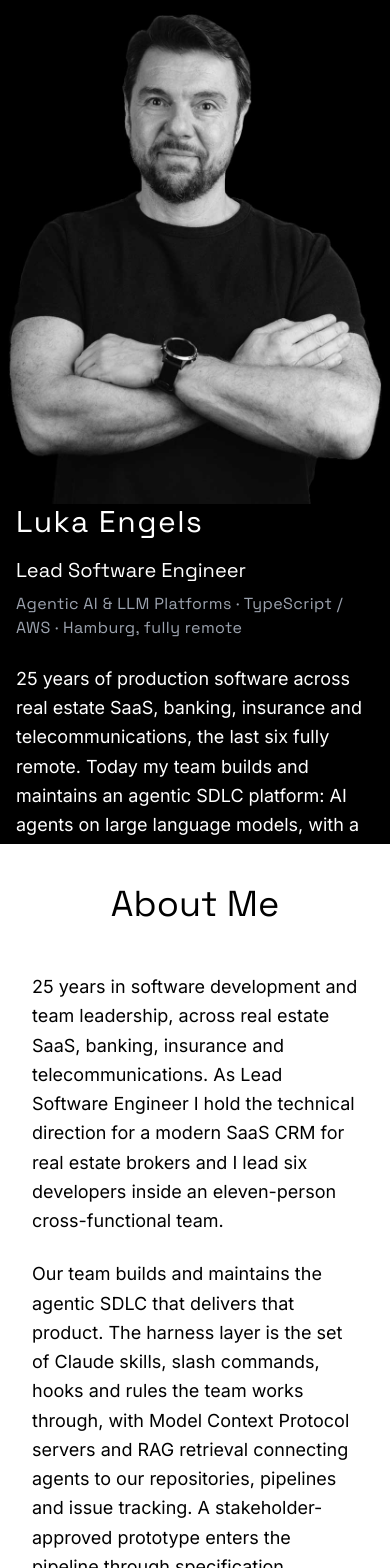
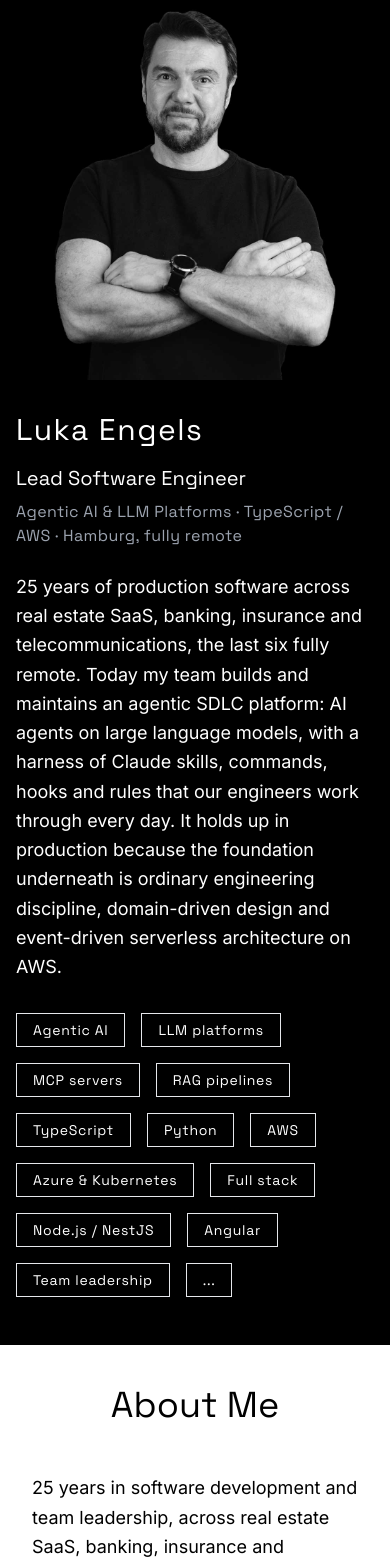
Before and after one commit to srnux/cv-2026, a React (Vite) app: page / in a window 390 px wide. Shown: the top 1568 px of the page. Built offline with nearby package versions, Linux system fonts and the light colour scheme; no server answers.

Commit message:
Hero section padding below

```diff
--- a/src/components/Hero.tsx
+++ b/src/components/Hero.tsx
@@ -14,9 +14,9 @@ const focusAreas = [
 ];
 
 const Hero = () => {
-  return <section id="home" className="h-screen flex items-center bg-black overflow-hidden">
-      <div className="flex flex-col md:flex-row w-full h-full">
-        <div className="w-full md:w-1/2 h-screen px-2">
+  return <section id="home" className="min-h-screen md:h-screen flex items-center bg-black md:overflow-hidden">
+      <div className="flex flex-col md:flex-row w-full md:h-full pb-12 md:pb-0">
+        <div className="w-full shrink-0 h-[45vh] md:h-screen md:w-1/2 px-2 mb-8 md:mb-0">
           <img src="/images/luka-web-bw.jpg" alt="Luka Engels, Lead Software Engineer, Hamburg" className="w-full h-full object-contain grayscale" />
         </div>
         <div className="w-full md:w-1/2 px-4 md:px-8 md:pl-12 flex flex-col justify-center">
@@ -38,7 +38,7 @@ const Hero = () => {
             in production because the foundation underneath is ordinary engineering discipline,
             domain-driven design and event-driven serverless architecture on AWS.
           </p>
-          <div className="flex flex-wrap gap-4 mb-8 font-grotesk">
+          <div className="flex flex-wrap gap-4 md:mb-8 font-grotesk">
             {focusAreas.map(area => <a key={area.label} href={area.href} className="border px-4 py-1.5 text-sm font-light tracking-wider hover:bg-white hover:text-black transition">{area.label}</a>)}
             <a href="#about" className="border px-4 py-1.5 text-sm font-light tracking-wider hover:bg-white hover:text-black transition">...</a>
           </div>
```
